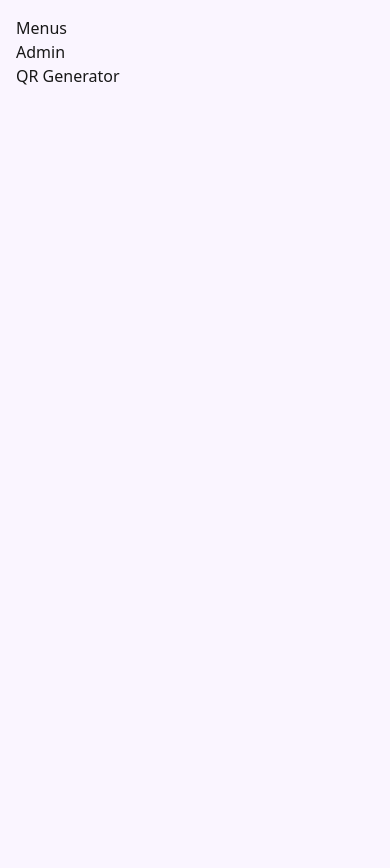
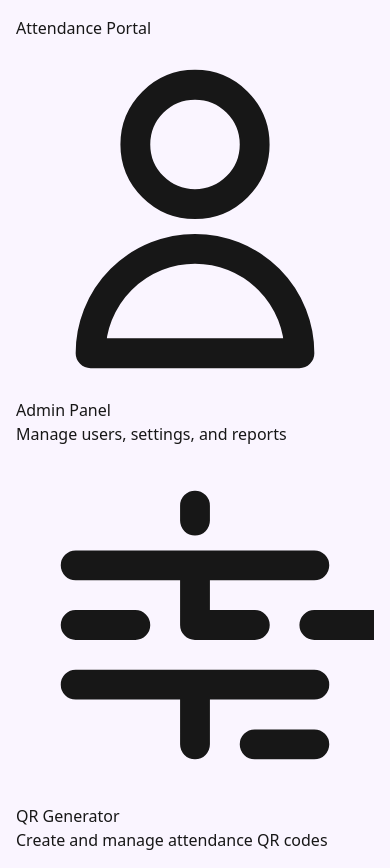
Before and after one commit to CodeAfu/attendance-system, a Next.js app: page / in a window 390 px wide. Before the commit the page ends 844 px from the top, so only its background shows below. Built offline with nearby package versions, Linux system fonts and the light colour scheme.

Commit message:
Added admin file, added better UI for the landing dashboard page

```diff
--- a/src/app/page.tsx
+++ b/src/app/page.tsx
@@ -1,22 +1,88 @@
-// import AttendanceForm from "@/components/AttendanceForm";
-
 import Link from "next/link";
 
 export default function Home() {
   return (
-    <main className="container">
-      {/* <AttendanceForm title="" /> */}
-      <div className="md:mt-12 flex flex-col bg-white rounded-md shadow-md p-3">
-        <h1 className="text-3xl font-semibold text-center mb-12">Menus</h1>
-        {/* TODO: add 3 components here for each menu */}
-        <ul className="grid grid-cols-2 gap-4 pb-4 text-xl font-semibold">
-          <Link href="/admin">
-            <li>Admin</li>
-          </Link>
-          <Link href="/qr">
-            <li>QR Generator</li>
-          </Link>
-        </ul>
+    <main className="min-h-screen bg-gradient-to-br from-purple-50 to-blue-50">
+      <div className="container mx-auto px-4 py-12">
+        <div className="max-w-4xl mx-auto">
+          <div className="text-center mb-16 lg:mt-12">
+            <h1 className="text-5xl font-bold mb-4">Attendance Portal</h1>
+          </div>
+
+          <div className="grid grid-cols-1 md:grid-cols-2 gap-6">
+            {/* Admin Card */}
+            <Link
+              href="/admin"
+              className="group relative transform transition-all duration-300 hover:scale-[1.02]"
+            >
+              <div className="bg-white/80 backdrop-blur-lg rounded-xl p-8 shadow-lg hover:shadow-xl border border-white/30 transition-all duration-300">
+                <div className="flex items-center gap-6">
+                  <div className="p-4 bg-purple-100 rounded-lg">
+                    <svg
+                      xmlns="http://www.w3.org/2000/svg"
+                      className="h-10 w-10 text-purple-600"
+                      fill="none"
+                      viewBox="0 0 24 24"
+                      stroke="currentColor"
+                    >
+                      <path
+                        strokeLinecap="round"
+                        strokeLinejoin="round"
+                        strokeWidth={2}
+                        d="M16 7a4 4 0 11-8 0 4 4 0 018 0zM12 14a7 7 0 00-7 7h14a7 7 0 00-7-7z"
+                      />
+                    </svg>
+                  </div>
+                  <div className="text-left">
+                    <h2 className="text-2xl font-bold text-gray-800 mb-2">
+                      Admin Panel
+                    </h2>
+                    <p className="text-gray-600">
+                      Manage users, settings, and reports
+                    </p>
+                  </div>
+                </div>
+                <div className="absolute inset-0 bg-gradient-to-br from-purple-500/10 to-transparent rounded-xl opacity-0 group-hover:opacity-100 transition-opacity duration-300" />
+              </div>
+            </Link>
+
+            {/* QR Generator Card */}
+            <Link
+              href="/qr"
+              className="group relative transform transition-all duration-300 hover:scale-[1.02]"
+            >
+              <div className="bg-white/80 backdrop-blur-lg rounded-xl p-8 shadow-lg hover:shadow-xl border border-white/30 transition-all duration-300">
+                <div className="flex items-center gap-6">
+                  <div className="p-4 bg-green-100 rounded-lg">
+                    <svg
+                      xmlns="http://www.w3.org/2000/svg"
+                      className="h-10 w-10 text-green-600"
+                      fill="none"
+                      viewBox="0 0 24 24"
+                      stroke="currentColor"
+                    >
+                      <path
+                        strokeLinecap="round"
+                        strokeLinejoin="round"
+                        strokeWidth={2}
+                        d="M12 4v1m6 11h2m-6 0h-2v4m0-11v3m0 0h.01M12 12h4.01M16 20h4M4 12h4m12 0h4M4 8h16M4 16h16"
+                      />
+                    </svg>
+                  </div>
+                  <div className="text-left">
+                    <h2 className="text-2xl font-bold text-gray-800 mb-2">
+                      QR Generator
+                    </h2>
+                    <p className="text-gray-600">
+                      Create and manage attendance QR codes
+                    </p>
+                  </div>
+                </div>
+                <div className="absolute inset-0 bg-gradient-to-br from-green-500/10 to-transparent rounded-xl opacity-0 group-hover:opacity-100 transition-opacity duration-300" />
+              </div>
+            </Link>
+          </div>
+        </div>
       </div>
     </main>
   );
--- a/src/components/QR/QRMenus.tsx
+++ b/src/components/QR/QRMenus.tsx
@@ -92,8 +92,8 @@ export default function QRMenus() {
           Generate QR Code
         </button>
         {data.qrCode && (
-          <div className="flex justify-end items-end text-md font-semibold text-purple-700 underline hover:text-purple-500 transition duration-200">
-            <Link href={data.url}>Form Link</Link>
+          <div className="flex justify-end items-end text-sm font-semibold text-purple-700 underline hover:text-purple-500 transition duration-200">
+            <Link href={data.url} target="_blank" rel="noopener noreferrer">Form Link</Link>
           </div>
         )}
       </div>
```
Also changed, not shown: src/app/admin/page.tsx (added, +15 -0 lines), 1 other file (tests, documents, lock files or other folders).
